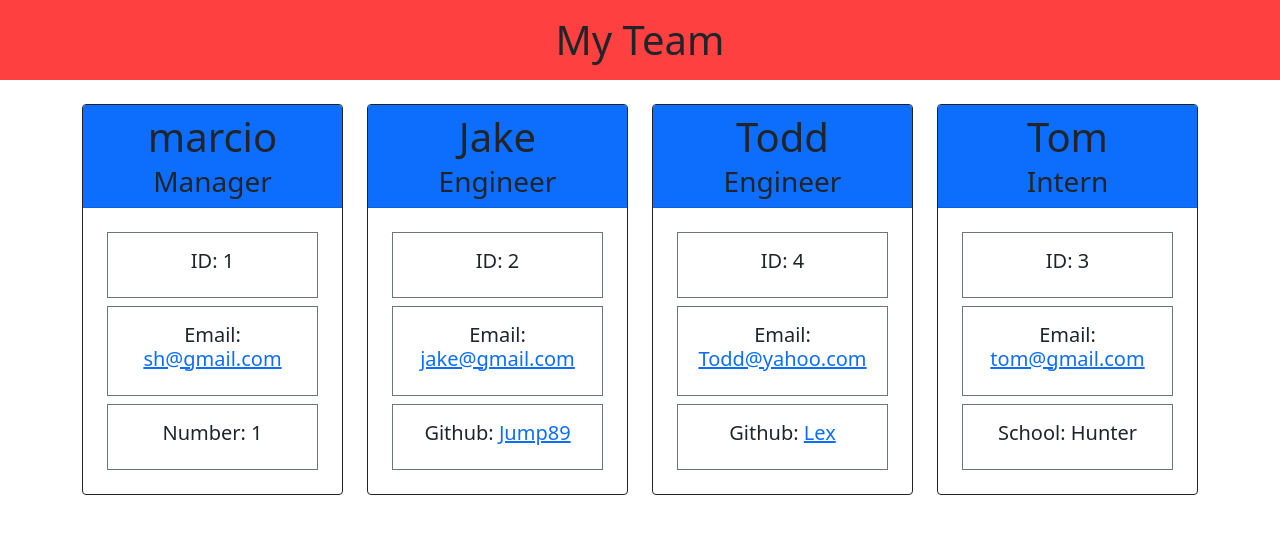
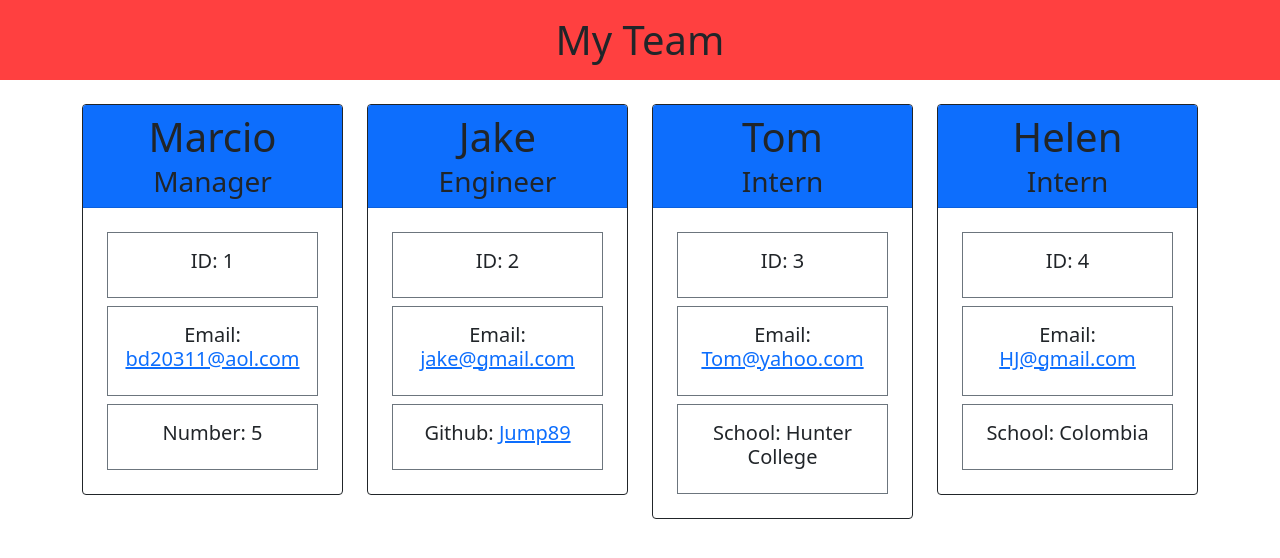
Before and after one commit to Jump89/em-ploy-me, a website: page dist/index.html in a window 1280 px wide. Drawn offline with nearby package versions, Linux system fonts and the light colour scheme.

```diff
--- a/dist/index.html
+++ b/dist/index.html
@@ -18,7 +18,7 @@
         <div class="col-8 col-lg-4 col-xl-3 mt-3">
             <div class="card border border-dark text-center">
                 <div class="card-header bg-primary">
-                    <h3 class="card-title fs-1">marcio</h3>
+                    <h3 class="card-title fs-1">Marcio</h3>
                     <h5 class="card-subtitle fs-3">Manager</h5>
                 </div>
                 <div class="card-body">
@@ -26,10 +26,10 @@
                         <h5>ID: 1</h5>
                     </div>
                     <div class="card-body border border-secondary m-2">
-                        <h5>Email: <a class="card-link" href="mailto:sh@gmail.com">sh@gmail.com</a></h5>
+                        <h5>Email: <a class="card-link" href="mailto:bd20311@aol.com">bd20311@aol.com</a></h5>
                     </div>
                         <div class="card-body border border-secondary m-2">
-                        <h5>Number:  1</h5>
+                        <h5>Number:  5</h5>
                     </div>
                 </div>
             </div>
@@ -55,25 +55,6 @@
                         </div>
                     </div>
                 </div>
-        <div class="col-8 col-lg-4 col-xl-3 mt-3">
-                    <div class="card border border-dark text-center">
-                        <div class="card-header bg-primary">
-                            <h3 class="card-title fs-1">Todd</h3>
-                            <h5 class="card-subtitle fs-3">Engineer</h5>
-                        </div>
-                        <div class="card-body">
-                            <div class="card-body border border-secondary m-2">
-                                <h5>ID: 4</h5>
-                            </div>
-                            <div class="card-body border border-secondary m-2">
-                                <h5>Email: <a class="card-link" href="mailto:Todd@yahoo.com">Todd@yahoo.com</a></h5>
-                            </div>
-                                <div class="card-body border border-secondary m-2">
-                                <h5>Github: <a class="card-link" href="https://www.github.com/Lex" target="_blank">Lex</a></h5>
-                            </div>
-                        </div>
-                    </div>
-                </div>
 
 
 
@@ -88,10 +69,29 @@
                                 <h5>ID: 3</h5>
                             </div>
                             <div class="card-body border border-secondary m-2">
-                                <h5>Email: <a class="card-link" href="mailto:tom@gmail.com">tom@gmail.com</a></h5>
+                                <h5>Email: <a class="card-link" href="mailto:Tom@yahoo.com">Tom@yahoo.com</a></h5>
                             </div>
                                 <div class="card-body border border-secondary m-2">
-                                <h5>School: Hunter </h5>
+                                <h5>School: Hunter College </h5>
+                            </div>
+                        </div>
+                    </div>
+                </div>
+        <div class="col-8 col-lg-4 col-xl-3 mt-3">
+                    <div class="card border border-dark text-center">
+                        <div class="card-header bg-primary">
+                            <h3 class="card-title fs-1">Helen</h3>
+                            <h5 class="card-subtitle fs-3">Intern</h5>
+                        </div>
+                        <div class="card-body">
+                            <div class="card-body border border-secondary m-2">
+                                <h5>ID: 4</h5>
+                            </div>
+                            <div class="card-body border border-secondary m-2">
+                                <h5>Email: <a class="card-link" href="mailto:HJ@gmail.com">HJ@gmail.com</a></h5>
+                            </div>
+                                <div class="card-body border border-secondary m-2">
+                                <h5>School: Colombia </h5>
                             </div>
                         </div>
                     </div>
```
Also changed, not shown: README.md.
